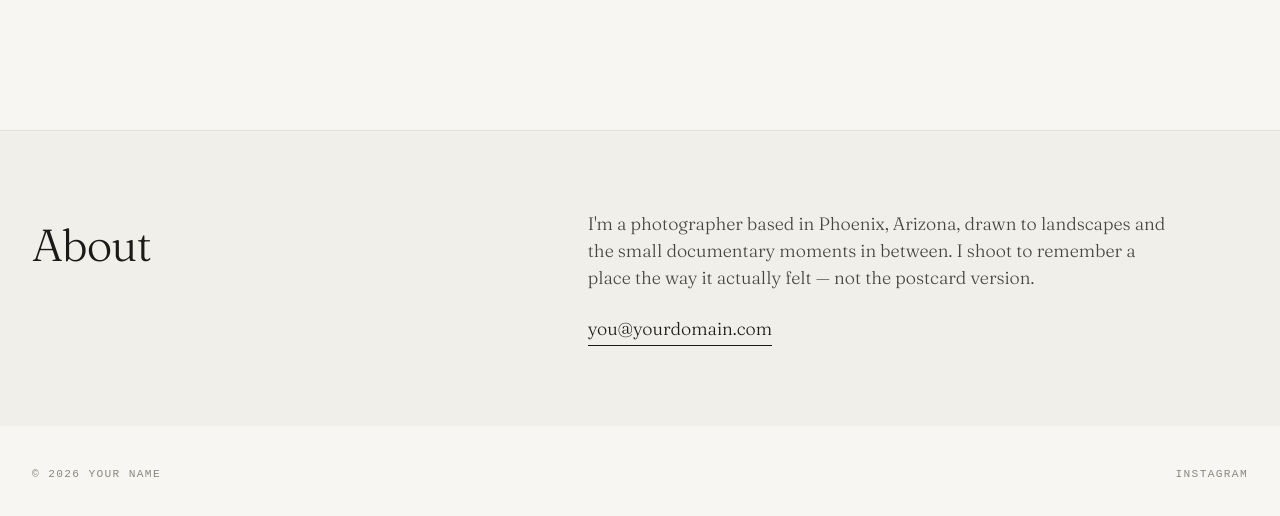
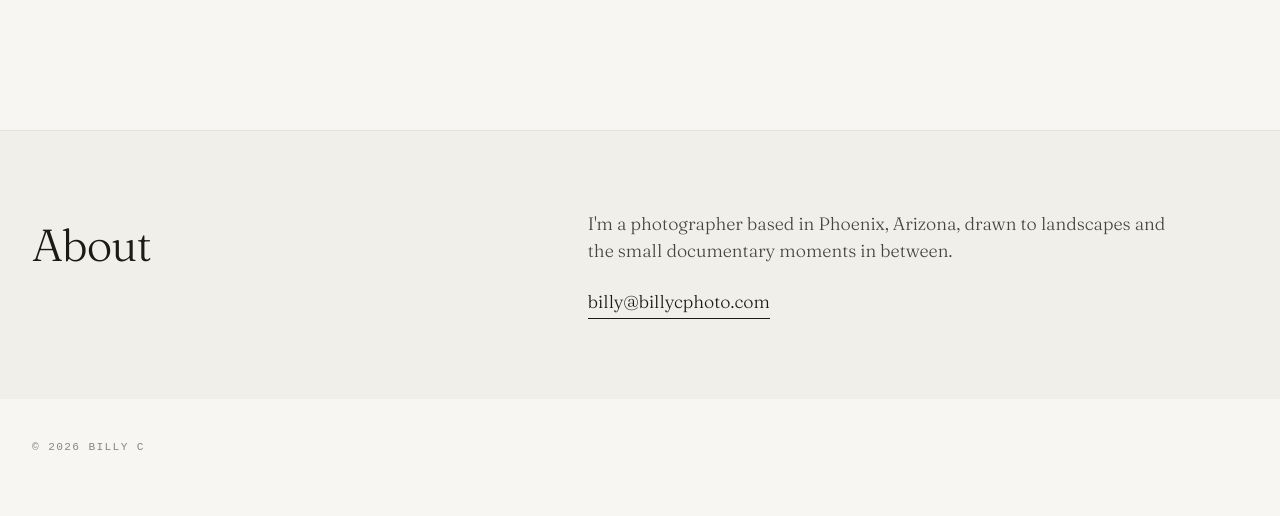
Before and after one commit to wrcox21/wrcox21.github.io, a plain HTML site: page index.html in a window 1280 px wide. Shown: the part 2130-2646 px from the top of the page. After the commit the page ends 2625 px from the top, so only its background shows below. Drawn offline with Linux system fonts and the light colour scheme; a web font is replaced by a local one.

Commit message:
Update personal information in index.html

```diff
--- a/index.html
+++ b/index.html
@@ -229,7 +229,7 @@
 
 <header>
   <nav class="nav">
-    <span class="brand">Your Name</span>
+    <span class="brand">Billy C</span>
     <div class="nav-links mono">
       <a href="#work">Work</a>
       <a href="#about">About</a>
@@ -294,15 +294,14 @@
   <div class="about">
     <h2>About</h2>
     <div>
-      <p>I'm a photographer based in Phoenix, Arizona, drawn to landscapes and the small documentary moments in between. I shoot to remember a place the way it actually felt — not the postcard version.</p>
-      <a class="contact" href="mailto:you@yourdomain.com" id="contact">you@yourdomain.com</a>
+      <p>I'm a photographer based in Phoenix, Arizona, drawn to landscapes and the small documentary moments in between.</p>
+      <a class="contact" href="mailto:billy@billycphoto.com" id="contact">billy@billycphoto.com</a>
     </div>
   </div>
 </section>
 
 <footer class="mono">
-  <span>© <span id="yr"></span> Your Name</span>
-  <span><a href="https://instagram.com/">Instagram</a></span>
+  <span>© <span id="yr"></span> Billy C</span>
 </footer>
 
 <script>
```
